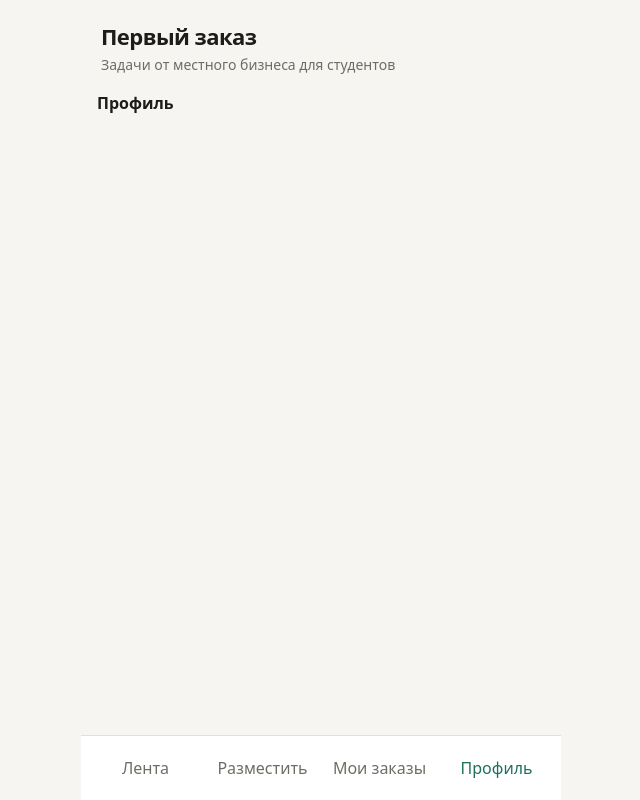
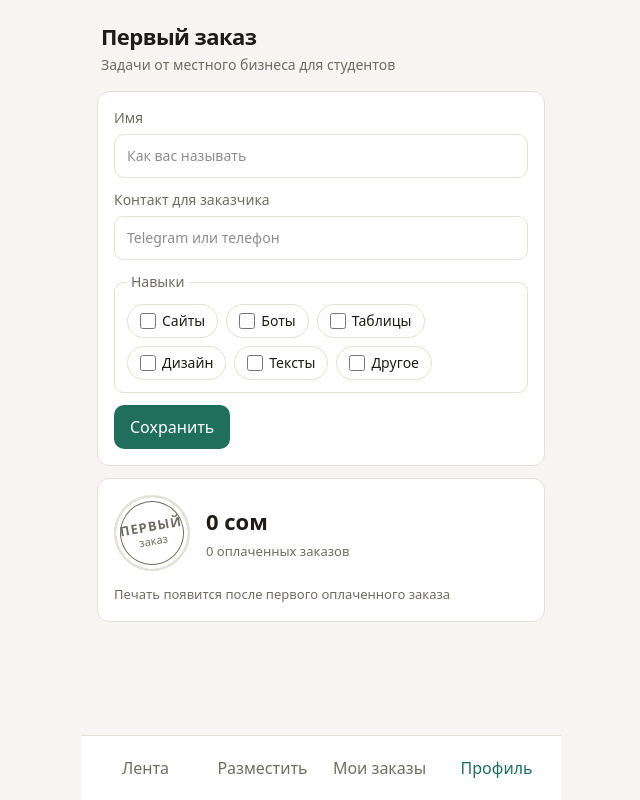
Before and after one commit to M1lvin/PervyyZakaz, a React (Vite) app: page / in a window 1280 px wide. Both pictures are taken after a click on the button "Профиль". Shown: the whole page, without its empty margins (319-959 px from the left). Built offline with nearby package versions, Linux system fonts and the light colour scheme.

Commit message:
Экран Профиль

```diff
--- a/src/App.tsx
+++ b/src/App.tsx
@@ -2,6 +2,7 @@ import { useEffect, useState } from 'react'
 import Feed from './components/Feed'
 import MyOrders from './components/MyOrders'
 import PlaceOrder from './components/PlaceOrder'
+import Profile, { FirstOrderStamp, loadProfile, type UserProfile } from './components/Profile'
 import {
   orderStatuses,
   orders as initialOrders,
@@ -69,6 +70,7 @@ export default function App() {
   const [activeTab, setActiveTab] = useState<Tab>('Лента')
   const [userId] = useState(loadUserId)
   const [orders, setOrders] = useState<MyOrder[]>(loadOrders)
+  const [profile, setProfile] = useState<UserProfile>(loadProfile)
   const [notice, setNotice] = useState<string | null>(null)
 
   useEffect(() => {
@@ -117,10 +119,17 @@ export default function App() {
   return (
     <div className="mx-auto flex min-h-dvh max-w-[480px] flex-col bg-[#f6f5f1] text-[#1d1c19]">
       <header className="px-5 pb-3 pt-5">
-        <h1 className="text-[22px] font-semibold tracking-tight">Первый заказ</h1>
-        <p className="mt-0.5 text-sm text-[#6f6c64]">
-          Задачи от местного бизнеса для студентов
-        </p>
+        <div className="flex items-center justify-between gap-3">
+          <div>
+            <h1 className="text-[22px] font-semibold tracking-tight">Первый заказ</h1>
+            <p className="mt-0.5 text-sm text-[#6f6c64]">
+              Задачи от местного бизнеса для студентов
+            </p>
+          </div>
+          {orders.some((order) => order.takenBy === userId && order.status === 'paid') && (
+            <FirstOrderStamp earned small />
+          )}
+        </div>
       </header>
 
       <main className="flex-1 px-4 pb-28 pt-1">
@@ -130,6 +139,13 @@ export default function App() {
           <PlaceOrder onPublish={publishOrder} />
         ) : activeTab === 'Мои заказы' ? (
           <MyOrders orders={orders} userId={userId} onStatusChange={changeOrderStatus} />
+        ) : activeTab === 'Профиль' ? (
+          <Profile
+            profile={profile}
+            orders={orders}
+            userId={userId}
+            onSave={setProfile}
+          />
         ) : (
           <h2 className="text-base font-semibold">{activeTab}</h2>
         )}
--- /dev/null
+++ b/src/components/Profile.tsx
@@ -0,0 +1,211 @@
+import { useState, type FormEvent } from 'react'
+import { skills, type MyOrder, type Skill } from '../data/orders'
+
+const profileStorageKey = 'pervyy-zakaz-profile-v1'
+
+export interface UserProfile {
+  name: string
+  contact: string
+  skills: Skill[]
+}
+
+interface ProfileProps {
+  profile: UserProfile
+  orders: MyOrder[]
+  userId: string
+  onSave: (profile: UserProfile) => void
+}
+
+export function FirstOrderStamp({ earned, small = false }: { earned: boolean; small?: boolean }) {
+  return (
+    <div
+      aria-label={earned ? 'Печать «Первый заказ» получена' : 'Печать ещё не получена'}
+      className={`flex shrink-0 rotate-[-10deg] flex-col items-center justify-center rounded-full border-2 leading-none shadow-[inset_0_0_0_4px_white,inset_0_0_0_5px_currentColor] ${
+        small ? 'h-[54px] w-[54px]' : 'h-[76px] w-[76px]'
+      } ${
+        earned
+          ? 'border-[#1f6f5c] text-[#1f6f5c]'
+          : 'border-[#e3e0d7] text-[#6f6c64]'
+      }`}
+    >
+      <span className={`font-bold tracking-[0.08em] ${small ? 'text-[10px]' : 'text-[13px]'}`}>
+        ПЕРВЫЙ
+      </span>
+      {!small && <small className="mt-0.5 text-[11px]">заказ</small>}
+    </div>
+  )
+}
+
+export function loadProfile(): UserProfile {
+  const stored = localStorage.getItem(profileStorageKey)
+  if (stored === null) return { name: '', contact: '', skills: [] }
+
+  const parsed: unknown = JSON.parse(stored)
+  if (
+    typeof parsed !== 'object' ||
+    parsed === null ||
+    !('name' in parsed) ||
+    typeof parsed.name !== 'string' ||
+    !('contact' in parsed) ||
+    typeof parsed.contact !== 'string' ||
+    !('skills' in parsed) ||
+    !Array.isArray(parsed.skills) ||
+    !parsed.skills.every((skill) => skills.some((option) => option === skill))
+  ) {
+    throw new Error('Сохранённый профиль имеет неверный формат.')
+  }
+  return parsed as UserProfile
+}
+
+export default function Profile({ profile, orders, userId, onSave }: ProfileProps) {
+  const [name, setName] = useState(profile.name)
+  const [contact, setContact] = useState(profile.contact)
+  const [selectedSkills, setSelectedSkills] = useState<Skill[]>(profile.skills)
+  const [nameError, setNameError] = useState('')
+  const [saved, setSaved] = useState(false)
+
+  const paidOrders = orders.filter(
+    (order) => order.takenBy === userId && order.status === 'paid',
+  )
+  const totalEarned = paidOrders.reduce(
+    (total, order) => total + (order.responsePrice ?? order.price),
+    0,
+  )
+  const earned = paidOrders.length > 0
+
+  function submitProfile(event: FormEvent<HTMLFormElement>) {
+    event.preventDefault()
+    const trimmedName = name.trim()
+    if (trimmedName.length < 2) {
+      setNameError('Имя должно быть от 2 символов')
+      setSaved(false)
+      return
+    }
+
+    const nextProfile = { name: trimmedName, contact: contact.trim(), skills: selectedSkills }
+    localStorage.setItem(profileStorageKey, JSON.stringify(nextProfile))
+    onSave(nextProfile)
+    setNameError('')
+    setSaved(true)
+  }
+
+  function toggleSkill(skill: Skill) {
+    setSelectedSkills((current) =>
+      current.includes(skill) ? current.filter((item) => item !== skill) : [...current, skill],
+    )
+    setSaved(false)
+  }
+
+  return (
+    <section aria-label="Профиль">
+      <form
+        className="mb-3 rounded-xl border border-[#e3e0d7] bg-white p-4"
+        noValidate
+        onSubmit={submitProfile}
+      >
+        <label htmlFor="profile-name" className="mb-3 block text-sm text-[#6f6c64]">
+          Имя
+          <input
+            id="profile-name"
+            type="text"
+            maxLength={40}
+            value={name}
+            aria-invalid={Boolean(nameError)}
+            aria-describedby={nameError ? 'profile-name-error' : undefined}
+            placeholder="Как вас называть"
+            onChange={(event) => {
+              setName(event.target.value)
+              setNameError('')
+              setSaved(false)
+            }}
+            className="mt-1.5 min-h-11 w-full rounded-[10px] border border-[#e3e0d7] bg-white px-3 py-2.5 text-[15px] text-[#1d1c19]"
+          />
+          {nameError && (
+            <span id="profile-name-error" className="mt-1 block text-sm text-[#a23b2c]">
+              {nameError}
+            </span>
+          )}
+        </label>
+
+        <label htmlFor="profile-contact" className="mb-3 block text-sm text-[#6f6c64]">
+          Контакт для заказчика
+          <input
+            id="profile-contact"
+            type="text"
+            maxLength={80}
+            value={contact}
+            placeholder="Telegram или телефон"
+            onChange={(event) => {
+              setContact(event.target.value)
+              setSaved(false)
+            }}
+            className="mt-1.5 min-h-11 w-full rounded-[10px] border border-[#e3e0d7] bg-white px-3 py-2.5 text-[15px] text-[#1d1c19]"
+          />
+        </label>
+
+        <fieldset className="mb-3 rounded-[10px] border border-[#e3e0d7] p-3">
+          <legend className="px-1 text-sm text-[#6f6c64]">Навыки</legend>
+          <div className="flex flex-wrap gap-2">
+            {skills.map((skill) => {
+              const checked = selectedSkills.includes(skill)
+              return (
+                <label
+                  key={skill}
+                  className={`inline-flex cursor-pointer items-center gap-1.5 rounded-full border px-3 py-1.5 text-sm text-[#1d1c19] ${
+                    checked
+                      ? 'border-[#1f6f5c] bg-[#e4f0eb]'
+                      : 'border-[#e3e0d7] bg-white'
+                  }`}
+                >
+                  <input
+                    type="checkbox"
+                    value={skill}
+                    checked={checked}
+                    onChange={() => {
+                      toggleSkill(skill)
+                      setSaved(false)
+                    }}
+                    className="h-4 w-4 accent-[#1f6f5c]"
+                  />
+                  <span>{skill}</span>
+                </label>
+              )
+            })}
+          </div>
+        </fieldset>
+
+        <button
+          type="submit"
+          className="min-h-11 rounded-[10px] border border-[#1f6f5c] bg-[#1f6f5c] px-4 py-2.5 text-white"
+          style={{ backgroundColor: '#1F6F5C', color: '#FFFFFF' }}
+        >
+          Сохранить
+        </button>
+        {saved && (
+          <p role="status" className="mt-2 text-sm text-[#1f6f5c]">
+            Профиль сохранён
+          </p>
+        )}
+      </form>
+
+      <div className="rounded-xl border border-[#e3e0d7] bg-white p-4">
+        <div className="flex items-center gap-4">
+          <FirstOrderStamp earned={earned} />
+          <div>
+            <p className="m-0 text-[22px] font-semibold">
+              {totalEarned.toLocaleString('ru-RU')} сом
+            </p>
+            <p className="mt-1 text-[13px] text-[#6f6c64]">
+              {paidOrders.length} оплаченных заказов
+            </p>
+          </div>
+        </div>
+        <p className="mt-3.5 text-[13px] text-[#6f6c64]">
+          {earned
+            ? 'Печать «Первый заказ» получена. Она будет стоять на всех ваших работах.'
+            : 'Печать появится после первого оплаченного заказа'}
+        </p>
+      </div>
+    </section>
+  )
+}
```
